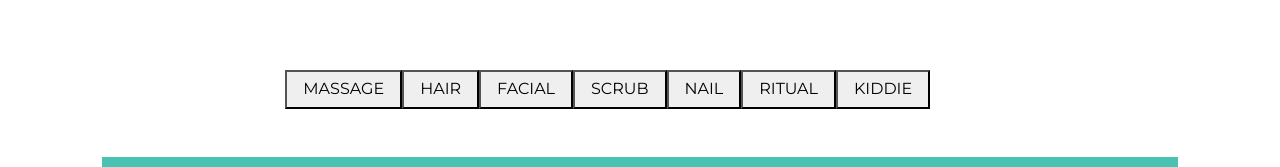
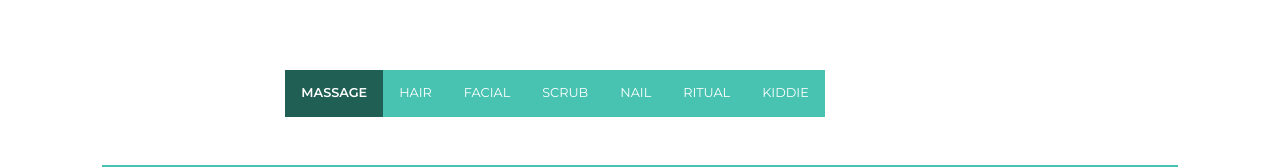
Before and after one commit to aldipee/redayspa, a Next.js app: page /treatment-menu-test in a window 1280 px wide. Shown: the part 558-725 px from the top of the page. Built offline with nearby package versions, Linux system fonts and the light colour scheme.

Commit message:
add css for nav button

```diff
--- a/pages/treatment-menu-test.js
+++ b/pages/treatment-menu-test.js
@@ -76,7 +76,7 @@ export default function Home() {
             <div className='row'>
 
               <div className='col-sm-8 mx-auto'>
-                <ul className='nav flex-nowrap overflow-auto mb-5' id='pills-tab'>
+                <ul className='nav nav-lg nav-icon-lg flex-nowrap overflow-auto mb-5' id='pills-tab'>
                   <li className='nav-item'>
                     <button className='nav-link active' id='pills-massage-tab' data-bs-toggle='pill' data-bs-target='#pills-massage'>MASSAGE</button>
                   </li>
--- a/public/css/main.css
+++ b/public/css/main.css
@@ -613,6 +613,25 @@ body {
   background: #48c3b1;
 }
 
+/* Nav Button */
+.nav-item .nav-link.active {
+  background-color: #205F54;
+  font-weight: 600;
+}
+
+.nav-item .nav-link {
+  background-color: #48c3b1;
+  border: 0;
+  color: #fff;
+  padding: 1rem;
+  font-size: 0.8rem;
+}
+
+.nav-link img {
+  margin-bottom: 1rem;
+  width: 3rem;
+}
+
 /* ==========================================================================
    Responsive Design
    =========================================================================== */
```
